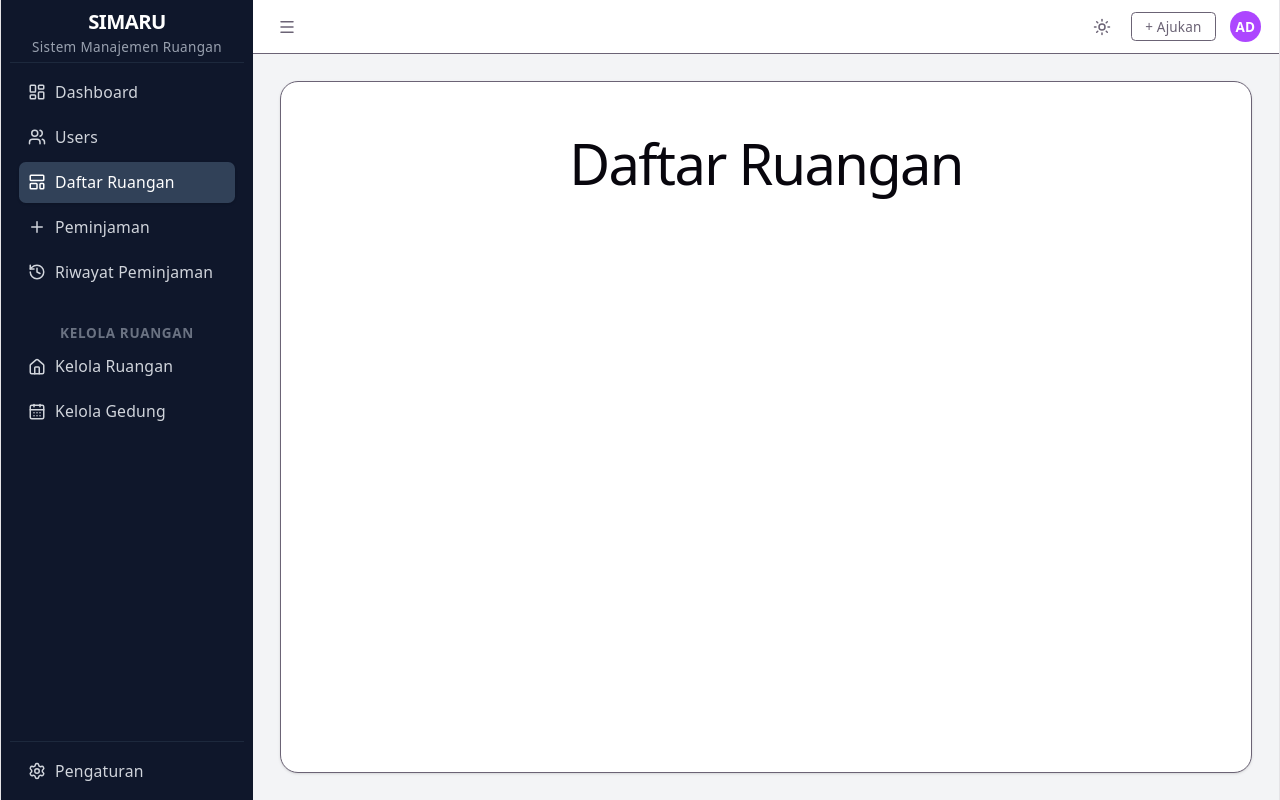
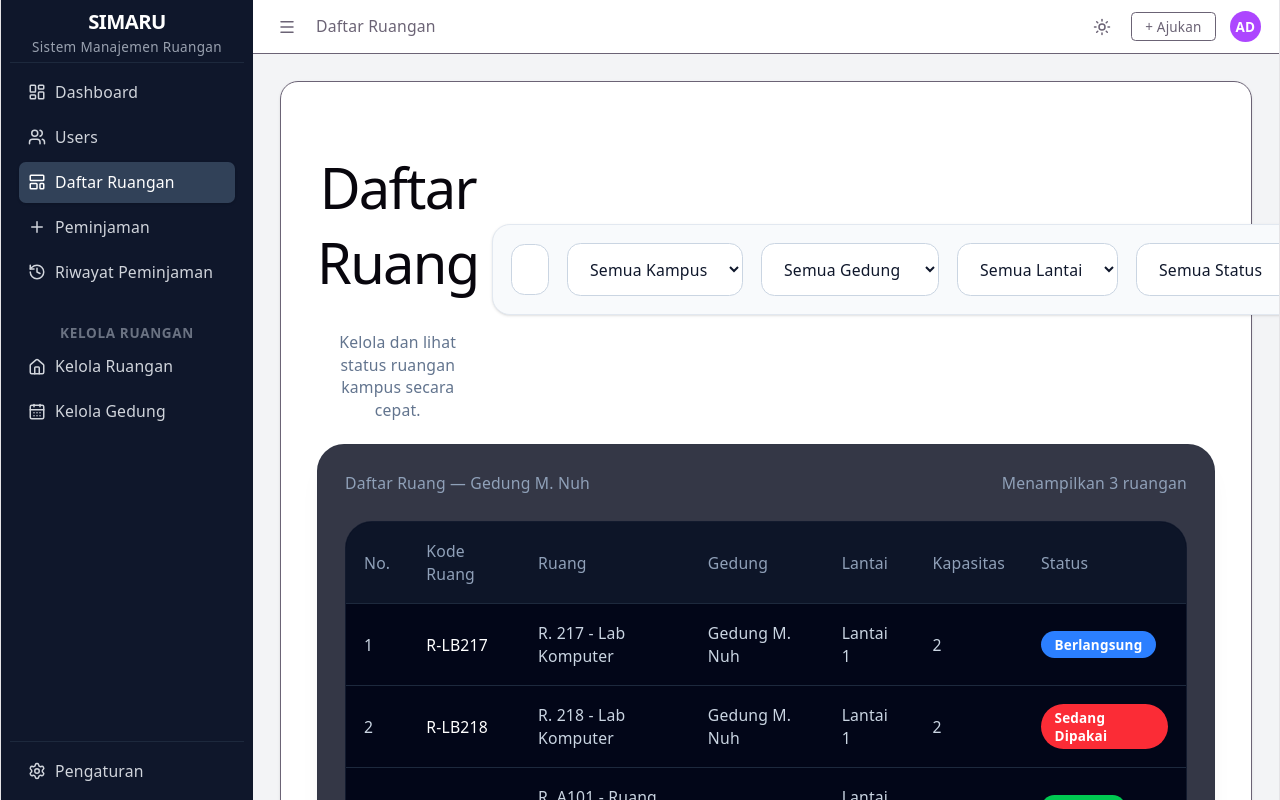
Before and after one commit to Bangkitcahyalinuwih/sipemru-frontend, a React (Vite) app: page /admin/daftar-ruangan in a window 1280 px wide. Built offline with nearby package versions, Linux system fonts and the light colour scheme; the HTML template or start-up script is replaced by a standard one.

Commit message:
- adding daftar ruangan page - modifying admin layout to add daftar ruangan page in sidebar

```diff
--- /dev/null
+++ b/src/features/Admin/pages/DaftarRuangan.jsx
@@ -0,0 +1,184 @@
+import { useMemo, useState } from "react";
+
+const roomData = [
+  {
+    id: 1,
+    code: "R-LB217",
+    name: "R. 217 - Lab Komputer",
+    building: "Gedung M. Nuh",
+    floor: "Lantai 1",
+    campus: "Serayu",
+    capacity: 2,
+    status: "Berlangsung",
+  },
+  {
+    id: 2,
+    code: "R-LB218",
+    name: "R. 218 - Lab Komputer",
+    building: "Gedung M. Nuh",
+    floor: "Lantai 1",
+    campus: "Serayu",
+    capacity: 2,
+    status: "Sedang Dipakai",
+  },
+  {
+    id: 3,
+    code: "R-A101",
+    name: "R. A101 - Ruang Kelas",
+    building: "Gedung A",
+    floor: "Lantai 2",
+    campus: "Cendekia",
+    capacity: 20,
+    status: "Tersedia",
+  },
+];
+
+const filterOptions = {
+  campus: ["Semua Kampus", "Serayu", "Cendekia"],
+  building: ["Semua Gedung", "Gedung M. Nuh", "Gedung A", "Gedung B"],
+  floor: ["Semua Lantai", "Lantai 1", "Lantai 2", "Lantai 3"],
+  status: ["Semua Status", "Berlangsung", "Sedang Dipakai", "Tersedia"],
+};
+
+const statusStyles = {
+  Berlangsung: "bg-blue-500 text-white",
+  "Sedang Dipakai": "bg-red-500 text-white",
+  Tersedia: "bg-green-500 text-white",
+};
+
+export default function DaftarRuangan() {
+  const [query, setQuery] = useState("");
+  const [campus, setCampus] = useState("Semua Kampus");
+  const [building, setBuilding] = useState("Semua Gedung");
+  const [floor, setFloor] = useState("Semua Lantai");
+  const [status, setStatus] = useState("Semua Status");
+
+  const filteredRooms = useMemo(() => {
+    return roomData.filter((room) => {
+      const searchText = `${room.code} ${room.name} ${room.building} ${room.floor}`.toLowerCase();
+      const matchesQuery = searchText.includes(query.toLowerCase());
+      const matchesCampus = campus === "Semua Kampus" || room.campus === campus;
+      const matchesBuilding = building === "Semua Gedung" || room.building === building;
+      const matchesFloor = floor === "Semua Lantai" || room.floor === floor;
+      const matchesStatus = status === "Semua Status" || room.status === status;
+      return matchesQuery && matchesCampus && matchesBuilding && matchesFloor && matchesStatus;
+    });
+  }, [query, campus, building, floor, status]);
+
+  return (
+    <div className="p-8">
+      <div className="flex flex-col gap-5">
+        <div className="flex flex-col gap-3 sm:flex-row sm:items-center sm:justify-between">
+          <div>
+            <h1 className="text-2xl font-semibold text-slate-900">Daftar Ruang</h1>
+            <p className="text-sm text-slate-500">Kelola dan lihat status ruangan kampus secara cepat.</p>
+          </div>
+          <div className="rounded-2xl border border-slate-200 bg-slate-50 p-4 shadow-sm flex flex-col gap-3 sm:flex-row sm:items-center sm:gap-4">
+            <label className="flex-1">
+              <span className="sr-only">Cari Ruangan</span>
+              <input
+                value={query}
+                onChange={(e) => setQuery(e.target.value)}
+                placeholder="Cari Ruangan..."
+                className="w-full rounded-xl border border-slate-300 bg-white px-4 py-3 text-sm text-slate-900 outline-none transition focus:border-slate-500"
+              />
+            </label>
+            <select
+              value={campus}
+              onChange={(e) => setCampus(e.target.value)}
+              className="rounded-xl border border-slate-300 bg-white px-4 py-3 text-sm text-slate-900 outline-none"
+            >
+              {filterOptions.campus.map((option) => (
+                <option key={option} value={option}>
+                  {option}
+                </option>
+              ))}
+            </select>
+            <select
+              value={building}
+              onChange={(e) => setBuilding(e.target.value)}
+              className="rounded-xl border border-slate-300 bg-white px-4 py-3 text-sm text-slate-900 outline-none"
+            >
+              {filterOptions.building.map((option) => (
+                <option key={option} value={option}>
+                  {option}
+                </option>
+              ))}
+            </select>
+            <select
+              value={floor}
+              onChange={(e) => setFloor(e.target.value)}
+              className="rounded-xl border border-slate-300 bg-white px-4 py-3 text-sm text-slate-900 outline-none"
+            >
+              {filterOptions.floor.map((option) => (
+                <option key={option} value={option}>
+                  {option}
+                </option>
+              ))}
+            </select>
+            <select
+              value={status}
+              onChange={(e) => setStatus(e.target.value)}
+              className="rounded-xl border border-slate-300 bg-white px-4 py-3 text-sm text-slate-900 outline-none"
+            >
+              {filterOptions.status.map((option) => (
+                <option key={option} value={option}>
+                  {option}
+                </option>
+              ))}
+            </select>
+          </div>
+        </div>
+
+        <div className="rounded-3xl border border-slate-800/10 bg-slate-950/80 p-6 shadow-xl shadow-slate-900/5 text-slate-100">
+          <div className="mb-6 flex flex-col gap-1 sm:flex-row sm:items-center sm:justify-between">
+            <div>
+              <p className="text-sm text-slate-400">Daftar Ruang — Gedung M. Nuh</p>
+            </div>
+            <p className="text-sm text-slate-400">Menampilkan {filteredRooms.length} ruangan</p>
+          </div>
+
+          <div className="overflow-x-auto rounded-3xl border border-slate-800/60 bg-slate-950">
+            <table className="min-w-full divide-y divide-slate-800 text-left text-sm text-slate-200">
+              <thead className="bg-slate-900/90 text-slate-400">
+                <tr>
+                  <th className="px-4 py-4 font-medium">No.</th>
+                  <th className="px-4 py-4 font-medium">Kode Ruang</th>
+                  <th className="px-4 py-4 font-medium">Ruang</th>
+                  <th className="px-4 py-4 font-medium">Gedung</th>
+                  <th className="px-4 py-4 font-medium">Lantai</th>
+                  <th className="px-4 py-4 font-medium">Kapasitas</th>
+                  <th className="px-4 py-4 font-medium">Status</th>
+                </tr>
+              </thead>
+              <tbody className="divide-y divide-slate-800 bg-slate-950">
+                {filteredRooms.map((room, index) => (
+                  <tr key={room.id} className="hover:bg-slate-900/80">
+                    <td className="px-4 py-4 text-slate-300">{index + 1}</td>
+                    <td className="px-4 py-4 font-medium text-white">{room.code}</td>
+                    <td className="px-4 py-4 text-slate-300">{room.name}</td>
+                    <td className="px-4 py-4 text-slate-300">{room.building}</td>
+                    <td className="px-4 py-4 text-slate-300">{room.floor}</td>
+                    <td className="px-4 py-4 text-slate-300">{room.capacity}</td>
+                    <td className="px-4 py-4">
+                      <span className={`inline-flex rounded-full px-3 py-1 text-xs font-semibold ${statusStyles[room.status] || "bg-slate-500 text-white"}`}>
+                        {room.status}
+                      </span>
+                    </td>
+                  </tr>
+                ))}
+                {filteredRooms.length === 0 && (
+                  <tr>
+                    <td colSpan={7} className="px-4 py-8 text-center text-slate-400">
+                      Tidak ada ruangan yang cocok dengan filter saat ini.
+                    </td>
+                  </tr>
+                )}
+              </tbody>
+            </table>
+          </div>
+        </div>
+      </div>
+    </div>
+  );
+}
--- a/src/layouts/AdminLayout.jsx
+++ b/src/layouts/AdminLayout.jsx
@@ -1,8 +1,9 @@
 import { useState } from "react";
-import { Outlet, useLocation, useNavigate, Routes, Route, Navigate } from "react-router-dom";
+import { useLocation, useNavigate, Routes, Route, Navigate } from "react-router-dom";
 import Sidebar from "../features/Admin/components/Sidebar";
 import Header from "../features/Admin/components/Header";
 import Dashboard from "../features/dashboard/pages/DashboardPage";
+import DaftarRuangan from "../features/Admin/pages/DaftarRuangan";
 
 export default function AdminLayout() {
   const [collapsed, setCollapsed] = useState(false);
@@ -21,6 +22,16 @@ export default function AdminLayout() {
   };
 
   const active = getActiveMenu();
+
+  const pageTitles = {
+    dashboard: "Dashboard",
+    users: "Users",
+    "daftar-ruangan": "Daftar Ruangan",
+    peminjaman: "Peminjaman Baru",
+    "riwayat-peminjaman": "Riwayat Peminjaman",
+    ruangan: "Kelola Ruangan",
+    gedung: "Kelola Gedung",
+  };
 
   const handleNavClick = (menu) => {
     const routes = {
@@ -44,7 +55,7 @@ export default function AdminLayout() {
 
       {/* MAIN AREA */}
       <div className="flex flex-col flex-1 overflow-hidden">
-        <Header collapsed={collapsed} setCollapsed={setCollapsed} active={active} />
+        <Header collapsed={collapsed} setCollapsed={setCollapsed} title={pageTitles[active] || "Dashboard"} />
 
         {/* ✅ ROUTES DI SINI */}
         <main className="flex-1 overflow-y-auto p-6">
@@ -53,7 +64,7 @@ export default function AdminLayout() {
               <Route index element={<Navigate to="dashboard" replace />} />
               <Route path="dashboard" element={<Dashboard />} />
               <Route path="users" element={<div className="p-8"><h1>Users Page</h1></div>} />
-              <Route path="daftar-ruangan" element={<div className="p-8"><h1>Daftar Ruangan</h1></div>} />
+              <Route path="daftar-ruangan" element={<DaftarRuangan />} />
               <Route path="peminjaman" element={<div className="p-8"><h1>Peminjaman</h1></div>} />
               <Route path="riwayat-peminjaman" element={<div className="p-8"><h1>Riwayat Peminjaman</h1></div>} />
               <Route path="ruangan" element={<div className="p-8"><h1>Kelola Ruangan</h1></div>} />
```
